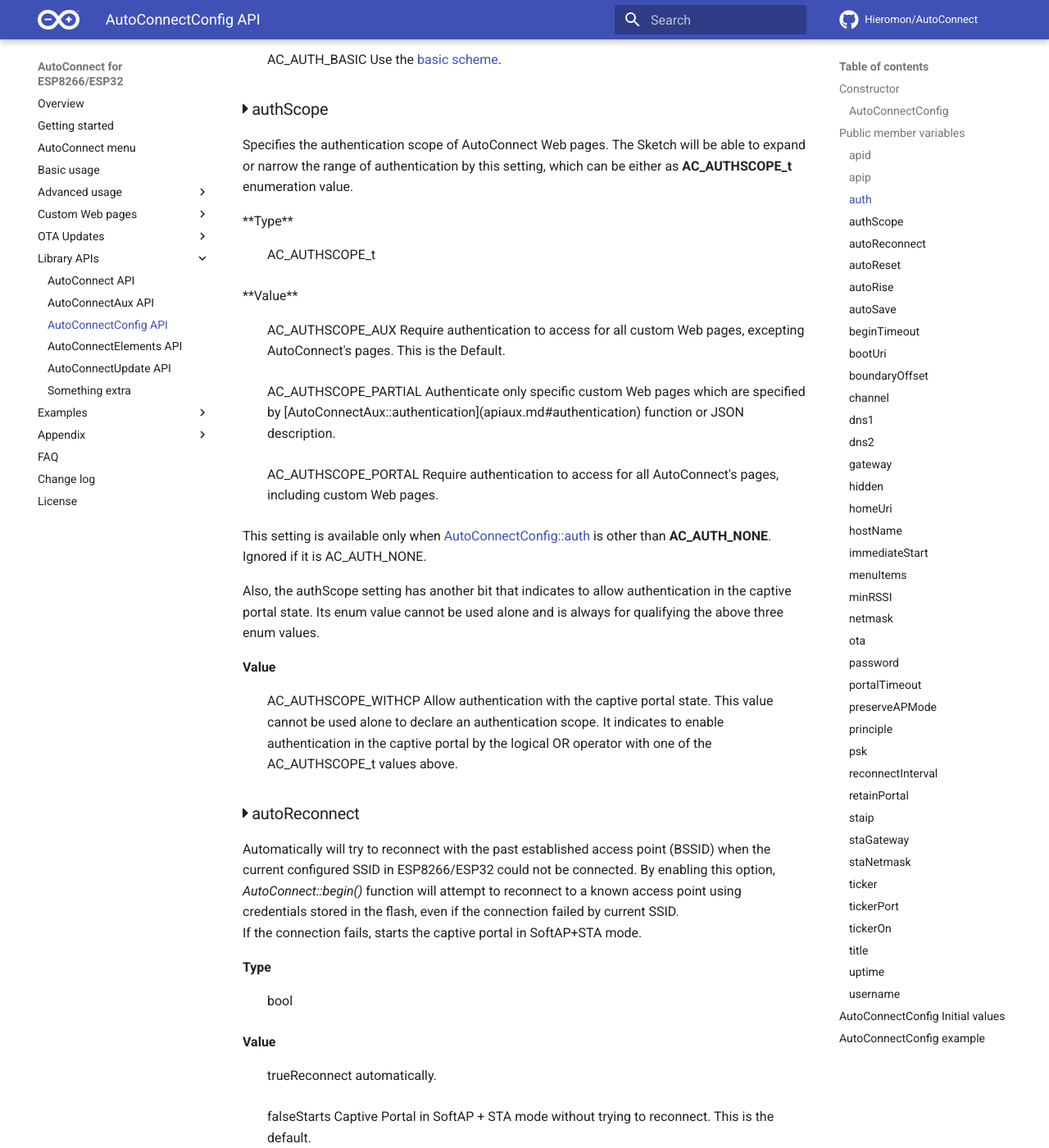
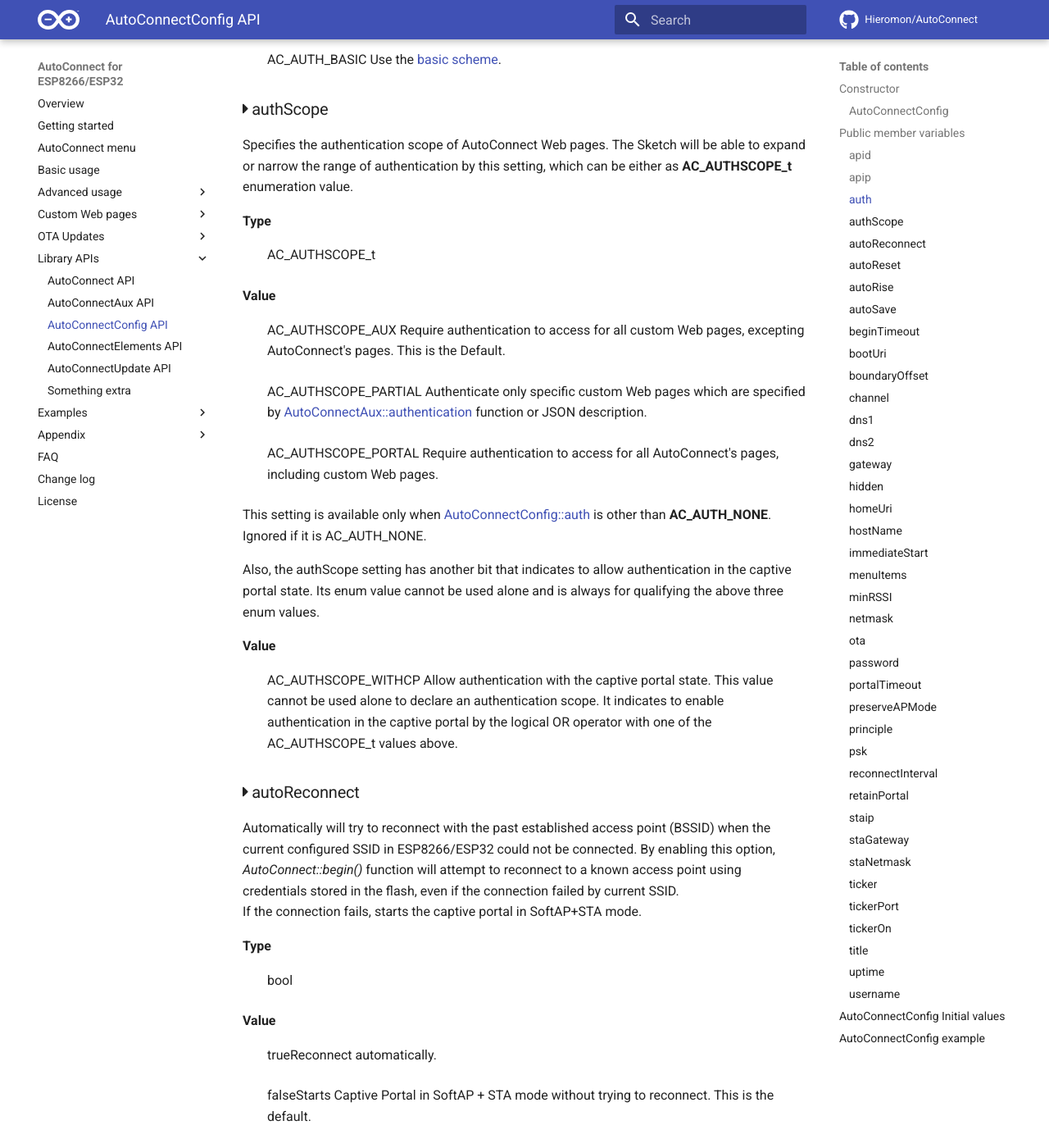
Before and after one commit to Hieromon/AutoConnect, an MkDocs documentation site: the page built from mkdocs/apiconfig.md, in a window 1280 px wide and 1400 px high, scrolled down 1649 px. Shown: the whole window at 82% size. Built offline with MkDocs 1.6.1 and Material for MkDocs 9.7.7, drawn with Linux system fonts in a browser that asks for light colours; nearby versions of some CDN libraries; comment, search, counter and statistics services are not loaded; some of the changed text lies outside the part shown.

Commit message:
Fixed ineffectual markup

````diff
--- a/mkdocs/apiconfig.md
+++ b/mkdocs/apiconfig.md
@@ -53,8 +53,7 @@
 
 ### <i class="fa fa-caret-right"></i> authScope
 
-Specifies the authentication scope of AutoConnect Web pages. The Sketch will be able to expand or narrow the range of authentication by this setting, which can be either as **AC_AUTHSCOPE_t** enumeration value.
-<dl class="apidl">
+Specifies the authentication scope of AutoConnect Web pages. The Sketch will be able to expand or narrow the range of authentication by this setting, which can be either as **AC_AUTHSCOPE_t** enumeration value.<dl class="apidl">
     <dt>**Type**</dt>
     <dd>AC_AUTHSCOPE_t</dd>
     <dt>**Value**</dt>
@@ -81,15 +80,17 @@
 
 When the autoReconnect option is enabled, an automatic connection will behave if the following conditions are satisfied.
 
-- Invokes *AutoConnect::begin* without user name and password parameter as ```begin()```.
+- Invokes *AutoConnect::begin* without user name and password parameter as `begin()`.
 - If one of the saved credentials matches the BSSID (or SSID) detected by the network scan.
 
 !!! Info "Either BSSID or SSID to aim the access point"
-    Whether or not it points to the target access point is determined by matching the **SSID** or **BSSID**. The **default key** to collate is **BSSID**.
+    Whether or not it points to the target access point is determined by matching the **SSID** or **BSSID**. The default key to collate is **BSSID**.
     The BSSID is usually fixed to the MAC address unique to its access point device, but when using some mobile hotspots, the BSSID may change even for the same access point. If you operate inconvenience in aiming at the access point by BSSID, you can change the collation key to SSID by uncomment the below line in `AutoConnectDefs.h`:
+
     ```cpp
     #define AUTOCONNECT_APKEY_SSID
     ```
+
     If `AUTOCONNECT_APKEY_SSID` macro is defined when the library is compiled, the access points are collated by the SSID.
 
 ### <i class="fa fa-caret-right"></i> autoReset
@@ -122,7 +123,7 @@
 ### <i class="fa fa-caret-right"></i> beginTimeout
 
 Specify the limit time to attempt WiFi connection to the accesspoint. AutoConnect uses this value to abort the connection attempt at **WiFi.begin**. Its actual value specified in milliseconds unit.
-The default value is **AUTOCONNECT_TIMEOUT** defined in [`AutoConnectDefs.h`](https://github.com/Hieromon/AutoConnect/blob/master/src/AutoConnectDefs.h#L132) and the initial value is 30 seconds.<dl class="apidl">
+The default value is `AUTOCONNECT_TIMEOUT` defined in [`AutoConnectDefs.h`](https://github.com/Hieromon/AutoConnect/blob/master/src/AutoConnectDefs.h#L132) and the initial value is 30 seconds.<dl class="apidl">
     <dt>**Type**</dt>
     <dd>unsigned long</dd></dl>
 
@@ -289,16 +290,16 @@
 
 ### <i class="fa fa-caret-right"></i> reconnectInterval
 
-Specifies the number of units for interval time to attempt automatic reconnection when [**AutoConnectConfig::autoReconnect**](#autoreconnect) is enabled. This value is specified by the number of unit times from 0 to 255, and one unit time is macro-defined as **AUTOCONNECT_UNITTIME** in `AutoConnectDefs.h` file of library source code, and its initial value is 30[s].<dl class="apidl">
+Specifies the number of units for interval time to attempt automatic reconnection when [**AutoConnectConfig::autoReconnect**](#autoreconnect) is enabled. This value is specified by the number of unit times from 0 to 255, and one unit time is macro-defined as `AUTOCONNECT_UNITTIME` in `AutoConnectDefs.h` file of library source code, and its initial value is 30[s].<dl class="apidl">
     <dt>**Type**</dt>
     <dd>uint8_t</dd></dl>
 
-WiFi connection retry is repeated inside [**AutoConnect::handleClient**](api.md#handleClient) after the number of seconds that the reconnectInterval value is multiplied by **AUTOCONNECT_UNITTIME** from the previous attempt. Then, when the connection with one of the saved credentials is established, the automatic reconnection will stop. And while [**AutoConnectConfig::autoReconnect**](#autoreconnect) is enabled, if the WiFi connection is lost, it will start to auto-reconnect again inside [**AutoConnect::handleClient**](api.md#handleclient).
+WiFi connection retry is repeated inside [**AutoConnect::handleClient**](api.md#handleClient) after the number of seconds that the reconnectInterval value is multiplied by `AUTOCONNECT_UNITTIME` from the previous attempt. Then, when the connection with one of the saved credentials is established, the automatic reconnection will stop. And while [**AutoConnectConfig::autoReconnect**](#autoreconnect) is enabled, if the WiFi connection is lost, it will start to auto-reconnect again inside [**AutoConnect::handleClient**](api.md#handleclient).
 
 If **0** is specified for the reconnectInterval, background reconnection attempt repeatedly will not be made, and only once at the 1st-WiFi.begin failure in [**AutoConnect::begin**](api.md#begin). (Only when [**AutoConnectConfig::autoReconnect**](#autoreconnect) is enabled) The default value is 0.
 
 !!! Info "AUTOCONNECT_UNITTIME"
-    **AUTOCONNECT_UNITTIME** as macro defined in `AutoConnectDefs.h` file of library source code as the below:
+    **`AUTOCONNECT_UNITTIME`** as macro defined in `AutoConnectDefs.h` file of library source code as the below:
     ```cpp
     // Number of seconds in uint time [s]
     #ifndef AUTOCONNECT_UNITTIME
@@ -345,12 +346,12 @@
     <dt>**Type**</dt>
     <dd>bool</dd>
     <dt>**Value**</dt>
-    <dd><span class="apidef">true</span><span class="apidesc">Output the flicker signal while [AutoConnect::begin](api.md#begin) operation. The **AUTOCONNECT_TICKER_PORT** macro in the `AutoConnectDefs.h` header file assigns pins for signal output. The default pin is arduino valiant's LED_BUILTIN. For boards without the LED_BUILTIN pin, assume pin #2.</span></dd>
+    <dd><span class="apidef">true</span><span class="apidesc">Output the flicker signal while [AutoConnect::begin](api.md#begin) operation. The `AUTOCONNECT_TICKER_PORT` macro in the `AutoConnectDefs.h` header file assigns pins for signal output. The default pin is arduino valiant's `LED_BUILTIN`. For boards without the LED_BUILTIN pin, assume pin #2.</span></dd>
     <dd><span class="apidef">false</span>No flicker signal output.<span class="apidesc"></span></dd></dl>
 
 ### <i class="fa fa-caret-right"></i> tickerPort
 
-Specifies the GPIO port number to output the flicker signal of the ticker. The default assumes on the board dependent definition LED_BUILTIN macro redefined by **AUTOCONNECT_TICKER_PORT** in [`AutoConnectDefs.h`](api.md#defined-macros).<dl class="apidl">
+Specifies the GPIO port number to output the flicker signal of the ticker. The default assumes on the board dependent definition LED_BUILTIN macro redefined by **`AUTOCONNECT_TICKER_PORT`** in [`AutoConnectDefs.h`](api.md#defined-macros).<dl class="apidl">
     <dt>**Type**</dt>
     <dd>uint8_t</dd></dl>
 
````
Also changed, not shown: mkdocs/api.md (+29 -3 lines), mkdocs/credit.md (+8 -8 lines).
